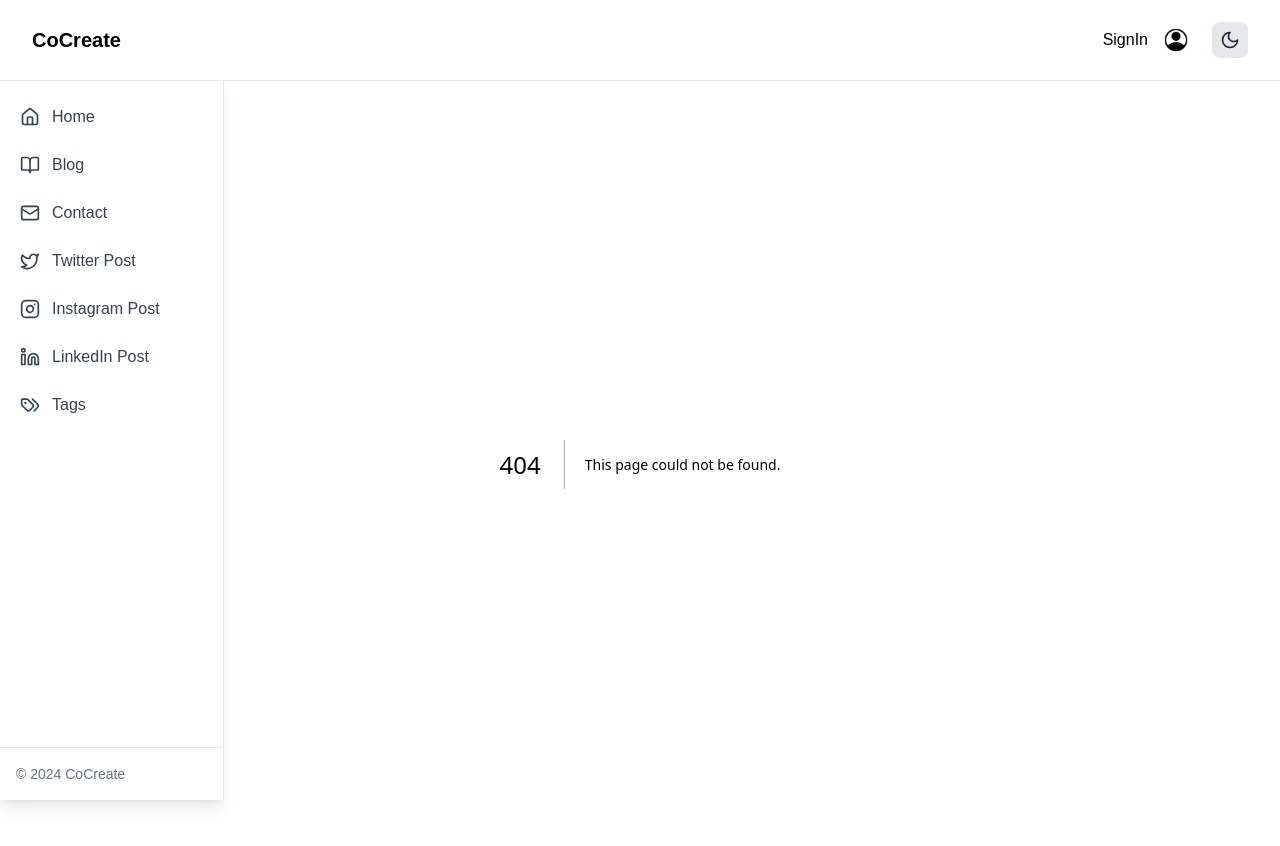
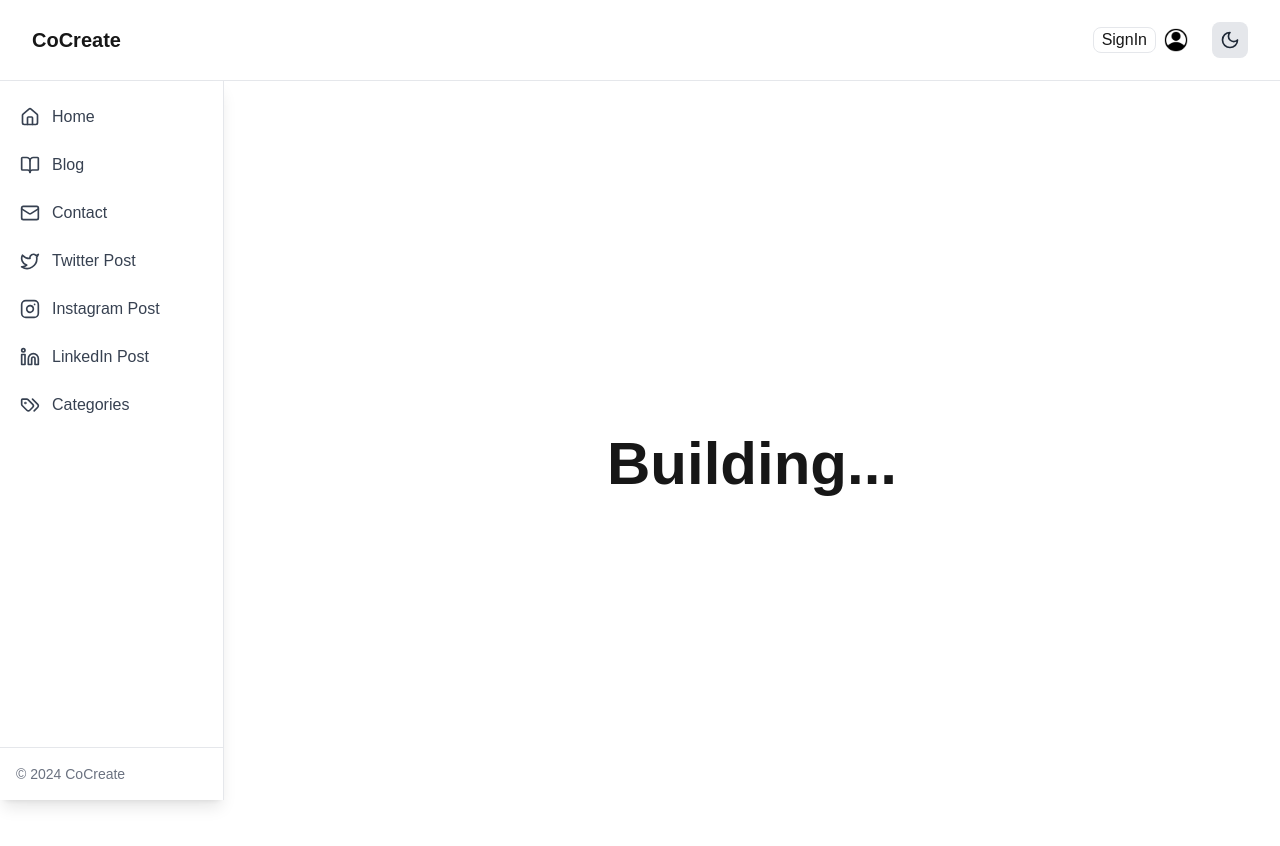
Before and after one commit to Rishika-993/CoCreate, a Next.js app in the folder cocreate/: page /blog in a window 1280 px wide. Before the commit this address had no page. Shown: the top 846 px of the page. Built offline with nearby package versions, Linux system fonts and the light colour scheme.

Commit message:
adjustments and routing

```diff
--- /dev/null
+++ b/cocreate/app/[route]/page.js
@@ -0,0 +1,26 @@
+import { notFound } from 'next/navigation';
+
+const routes = ['instagram-content', 'blog', 'twitter-content', 'tags', 'linkedin-content', 'contact', 'signin'];
+
+export default function DynamicPage({ params }) {
+  const { route } = params;
+
+  if (!routes.includes(route)) {
+    notFound();
+  }
+
+//   const content = route.replace('-', ' ');
+
+  return (
+    <div className="flex items-center justify-center ml-16 md:ml-56 min-h-screen">
+      <div className="text-center">
+        {/* <h1 className="text-6xl font-bold mb-4">
+          {content.charAt(0).toUpperCase() + content.slice(1)}
+        </h1> */}
+        <p className="text-4xl font-bold md:text-6xl">
+          Building...
+        </p>
+      </div>
+    </div>
+  );
+}
--- a/cocreate/app/components/Header/Navbar.jsx
+++ b/cocreate/app/components/Header/Navbar.jsx
@@ -16,7 +16,7 @@ export default function Navbar() {
   return (
     <>
       <nav className="fixed top-0 left-0 right-0 z-50 border-b border-[var(--border)] bg-background">
-        <div className="container mx-auto py-2 px-5 md:p-2 md:px-8">
+        <div className="py-2 px-5 md:p-2 md:px-8">
           <div className="flex justify-between items-center h-16">
             <div className="flex items-center">
               <button
@@ -30,9 +30,11 @@ export default function Navbar() {
               </Link>
             </div>
 
-            <div className='flex row space-x-6'>
-              <div className="flex items-center space-x-4">
-                <button className="hover:text-[var(--hover1)]">SignIn</button>
+            <div className='flex row sm:space-x-6 space-x-4'>
+              <div className="flex items-center space-x-2">
+                <Link href="/signin">
+                <button className="hover:text-[var(--hover1)] border px-2 rounded-lg border-[var(--border)]">SignIn</button>
+                </Link>
                 <Image
                   src={theme === "dark" ? darkaccount : lightaccount}
                   alt="account icon"
--- a/cocreate/app/components/Header/Sidebar.jsx
+++ b/cocreate/app/components/Header/Sidebar.jsx
@@ -20,7 +20,7 @@ const Sidebar = ({ isOpen, setIsOpen, isMobile }) => {
     { title: 'Twitter Post', icon: Twitter, href: '/twitter-content' },
     { title: 'Instagram Post', icon: Instagram, href: '/instagram-content' },
     { title: 'LinkedIn Post', icon: Linkedin, href: '/linkedin-content' },
-    { title: 'Tags', icon: Tags, href: '/tags' },
+    { title: 'Categories', icon: Tags, href: '/tags' },
   ];
 
   const sidebarClasses = isMobile
--- a/cocreate/app/components/Header/ThemeSwitcher.jsx
+++ b/cocreate/app/components/Header/ThemeSwitcher.jsx
@@ -1,4 +1,3 @@
-// components/ThemeSwitcher.jsx
 'use client'
 
 import { useTheme } from '../../context/theme'
```
